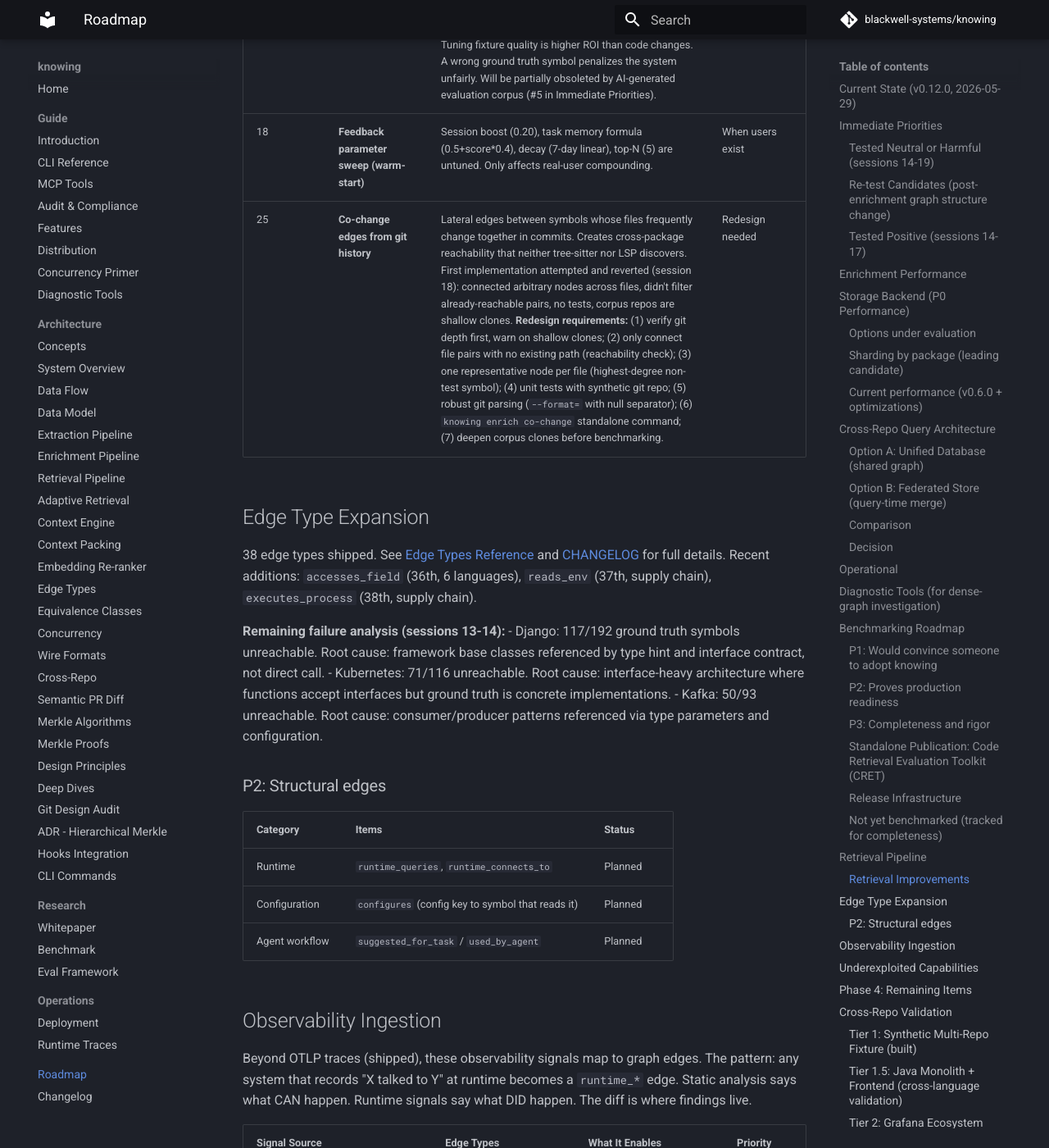
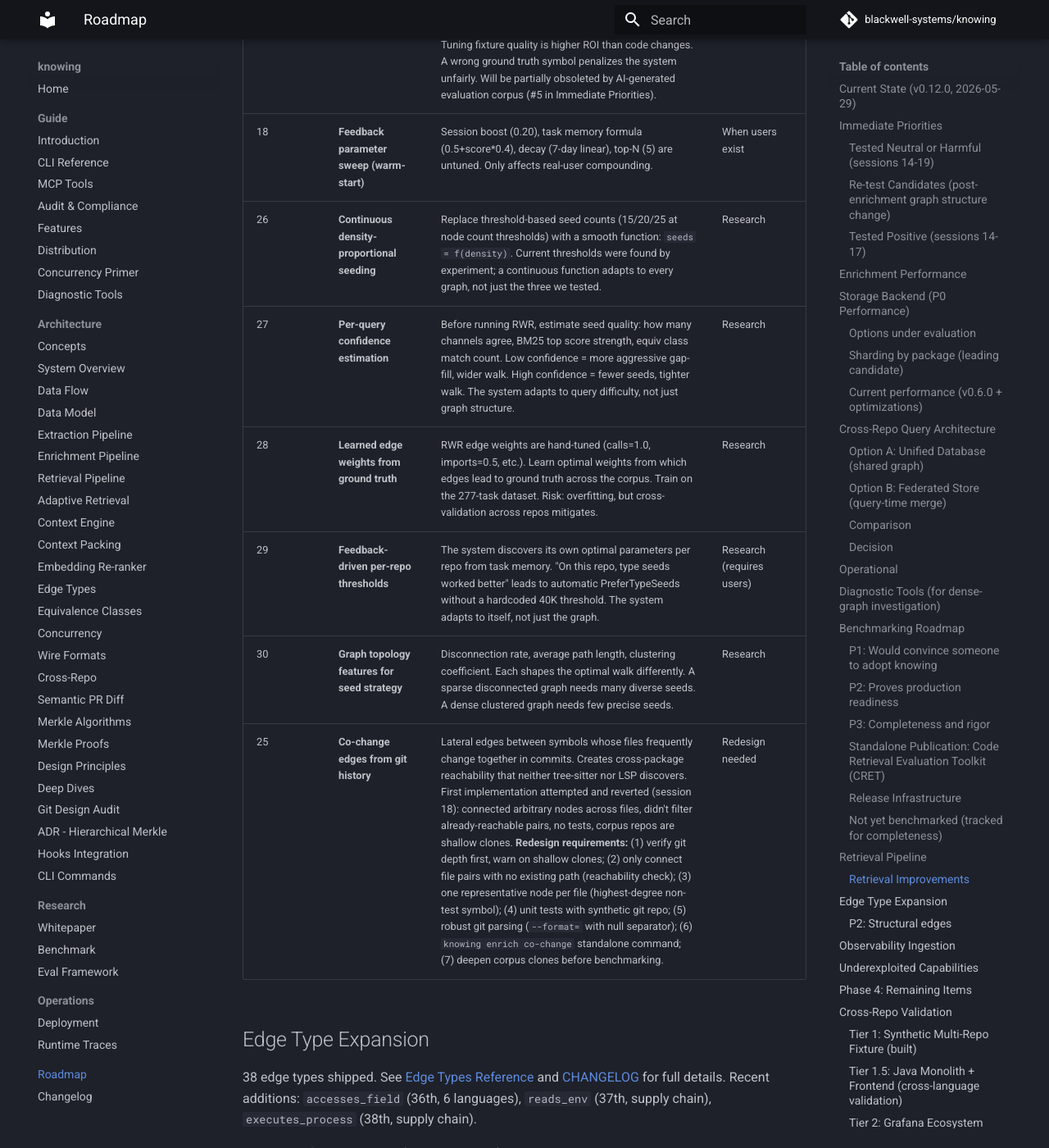
Before and after one commit to blackwell-systems/knowing, an MkDocs documentation site: the page built from docs/roadmap.md, in a window 1280 px wide and 1400 px high, scrolled down 17524 px. Shown: the whole window at 82% size. Built offline with MkDocs 1.6.1 and Material for MkDocs 9.7.7, drawn with Linux system fonts in a browser that asks for light colours; comment, search, counter and statistics services are not loaded.

Commit message:
docs: roadmap - continuous adaptation research items (26-30)

```diff
--- a/docs/roadmap.md
+++ b/docs/roadmap.md
@@ -315,6 +315,11 @@ P@10=0.266 cold, 0.271 warm (277 tasks, 14 repos, 8 languages). 1.97x vs codegra
 | 22a | **Homebrew corpus repo (blocked)** | 278K LOC Ruby, 8,476 nodes, density 15.2. Tree-sitter P@10 = 0.275 (no embeddings). 20 fixtures written. **Blocked on Ruby LSP enrichment.** Investigated extensively (session 19): (1) ruby-lsp's composed bundle uses `bundle exec` which fails when project has `BUNDLE_DISABLE_SHARED_GEMS`/`BUNDLE_PATH` in `.bundle/config` (Homebrew-specific). Even with gem in Gemfile + lockfile + vendor/bundle, bundler 4.0 can't find the executable. (2) `BUNDLE_GEMFILE=""` bypasses bundler but ruby-lsp produces zero semantic edges (syntax only). (3) solargraph too slow (9+ min on 23K LOC Jekyll, timeout on 278K LOC Homebrew). (4) `.bundle/config` rename: ruby-lsp caches composed bundle state. **Root cause:** ruby-lsp requires functioning bundler context for semantic resolution, Homebrew's bundler config is incompatible. **Unblock path:** try on a Ruby repo without custom bundler config (Discourse, Sidekiq), or wait for ruby-lsp `--use-launcher` flag to mature. | Blocked |
 | 23 | **Fixture quality review** | Manual review of 60 agent-created fixtures (caddy, ocelot, fastapi). Agent ground truth may include technically correct but practically unhelpful symbols. Tuning fixture quality is higher ROI than code changes. A wrong ground truth symbol penalizes the system unfairly. Will be partially obsoleted by AI-generated evaluation corpus (#5 in Immediate Priorities). | Quality |
 | 18 | **Feedback parameter sweep (warm-start)** | Session boost (0.20), task memory formula (0.5+score*0.4), decay (7-day linear), top-N (5) are untuned. Only affects real-user compounding. | When users exist |
+| 26 | **Continuous density-proportional seeding** | Replace threshold-based seed counts (15/20/25 at node count thresholds) with a smooth function: `seeds = f(density)`. Current thresholds were found by experiment; a continuous function adapts to every graph, not just the three we tested. | Research |
+| 27 | **Per-query confidence estimation** | Before running RWR, estimate seed quality: how many channels agree, BM25 top score strength, equiv class match count. Low confidence = more aggressive gap-fill, wider walk. High confidence = fewer seeds, tighter walk. The system adapts to query difficulty, not just graph structure. | Research |
+| 28 | **Learned edge weights from ground truth** | RWR edge weights are hand-tuned (calls=1.0, imports=0.5, etc.). Learn optimal weights from which edges lead to ground truth across the corpus. Train on the 277-task dataset. Risk: overfitting, but cross-validation across repos mitigates. | Research |
+| 29 | **Feedback-driven per-repo thresholds** | The system discovers its own optimal parameters per repo from task memory. "On this repo, type seeds worked better" leads to automatic PreferTypeSeeds without a hardcoded 40K threshold. The system adapts to itself, not just the graph. | Research (requires users) |
+| 30 | **Graph topology features for seed strategy** | Disconnection rate, average path length, clustering coefficient. Each shapes the optimal walk differently. A sparse disconnected graph needs many diverse seeds. A dense clustered graph needs few precise seeds. | Research |
 | 25 | **Co-change edges from git history** | Lateral edges between symbols whose files frequently change together in commits. Creates cross-package reachability that neither tree-sitter nor LSP discovers. First implementation attempted and reverted (session 18): connected arbitrary nodes across files, didn't filter already-reachable pairs, no tests, corpus repos are shallow clones. **Redesign requirements:** (1) verify git depth first, warn on shallow clones; (2) only connect file pairs with no existing path (reachability check); (3) one representative node per file (highest-degree non-test symbol); (4) unit tests with synthetic git repo; (5) robust git parsing (`--format=` with null separator); (6) `knowing enrich co-change` standalone command; (7) deepen corpus clones before benchmarking. | Redesign needed |
 
 ## Edge Type Expansion
```
